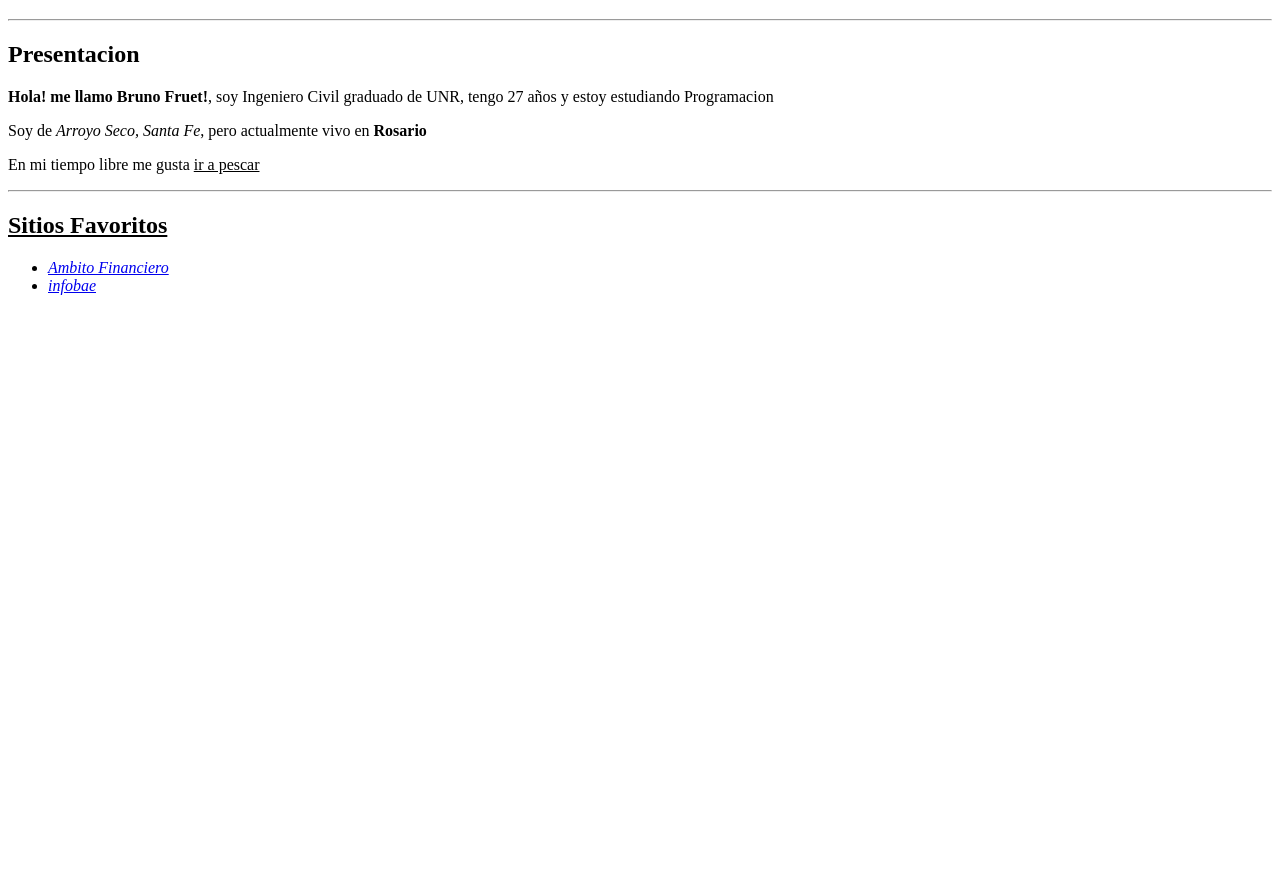
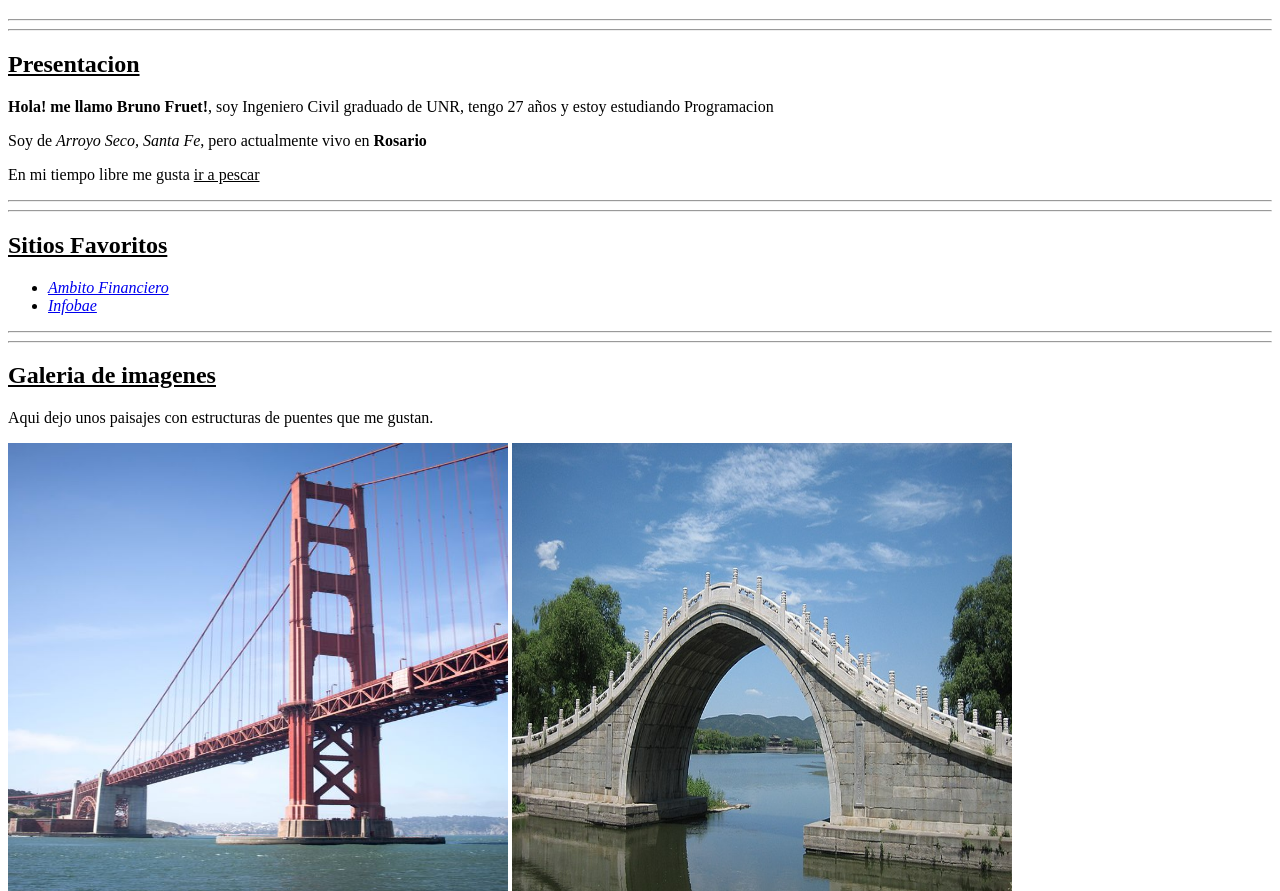
Before and after one commit to brunofruet/utn-labcomII-practices, a plain HTML site: page U02P01/index.html in a window 1280 px wide. Shown: the part 61-952 px from the top of the page. Before the commit the page ends 800 px from the top, so only its background shows below. Drawn offline with Linux system fonts and the light colour scheme.

Commit message:
Practica 1 finalizada

```diff
--- a/U02P01/index.html
+++ b/U02P01/index.html
@@ -9,19 +9,29 @@
 <body>
     <h1>Esta es mi primera pagina WEB</h1>
     <hr>
-    <h2>Presentacion</h2>
+    <hr>
+    <h2><b><u>Presentacion</u></b></h2>
     <p><strong>Hola! me llamo Bruno Fruet!</strong>, soy Ingeniero Civil
     graduado de UNR, tengo 27 años y estoy estudiando Programacion  </p>
     <p>Soy de <i>Arroyo Seco, Santa Fe</i>, pero actualmente
     vivo en <b>Rosario</b></p>
     <p>En mi tiempo libre me gusta <u>ir a pescar</u></p>
     <hr>
+    <hr>
         <h2><b><u>Sitios Favoritos</u></b></h2>
         <ul>
             <li><a href="https://www.ambito.com/" target="_blank"><i>Ambito Financiero</i></a></li>
 
-            <li><a href="https://www.infobae.com/" target="_blank"><i>infobae</i></a></li>
+            <li><a href="https://www.infobae.com/" target="_blank"><i>Infobae</i></a></li>
         </ul>
+</body>
+<hr>
+<hr>
+<h2><b><u>Galeria de imagenes</u></b></h2>
+<p>Aqui dejo unos paisajes con estructuras de puentes que me gustan.</p>
+<img src="Img/bridge2.jpg" alt="puente atirantado"title="puente atirantado" width=500px height=500px>
+<img src="Img/bridge4.jfif" alt="puente raro" title="puente raro" width=500px height=500px >
+<img src="Img/bridge3.jpg" alt="puente de londres" title="puente de londres" width=500px height=500px>
 
-</body>
+
 </html>
```
Also changed, not shown: U02P01/Img/bridge1.jpg (added), U02P01/Img/bridge2.jpg (added), U02P01/Img/bridge3.jpg (added), U02P01/Img/bridge4.jfif (added), U02P02/index.html (added).
